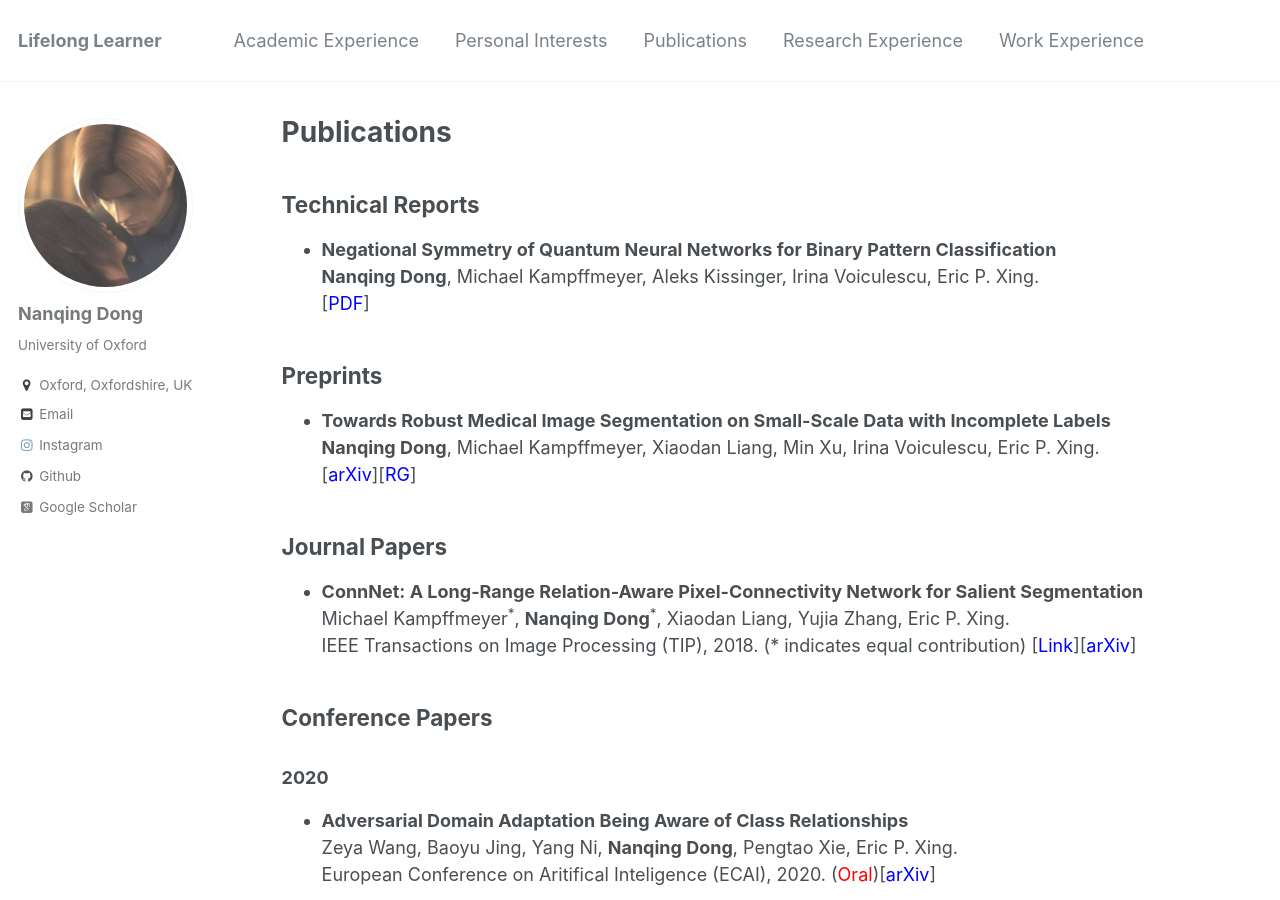
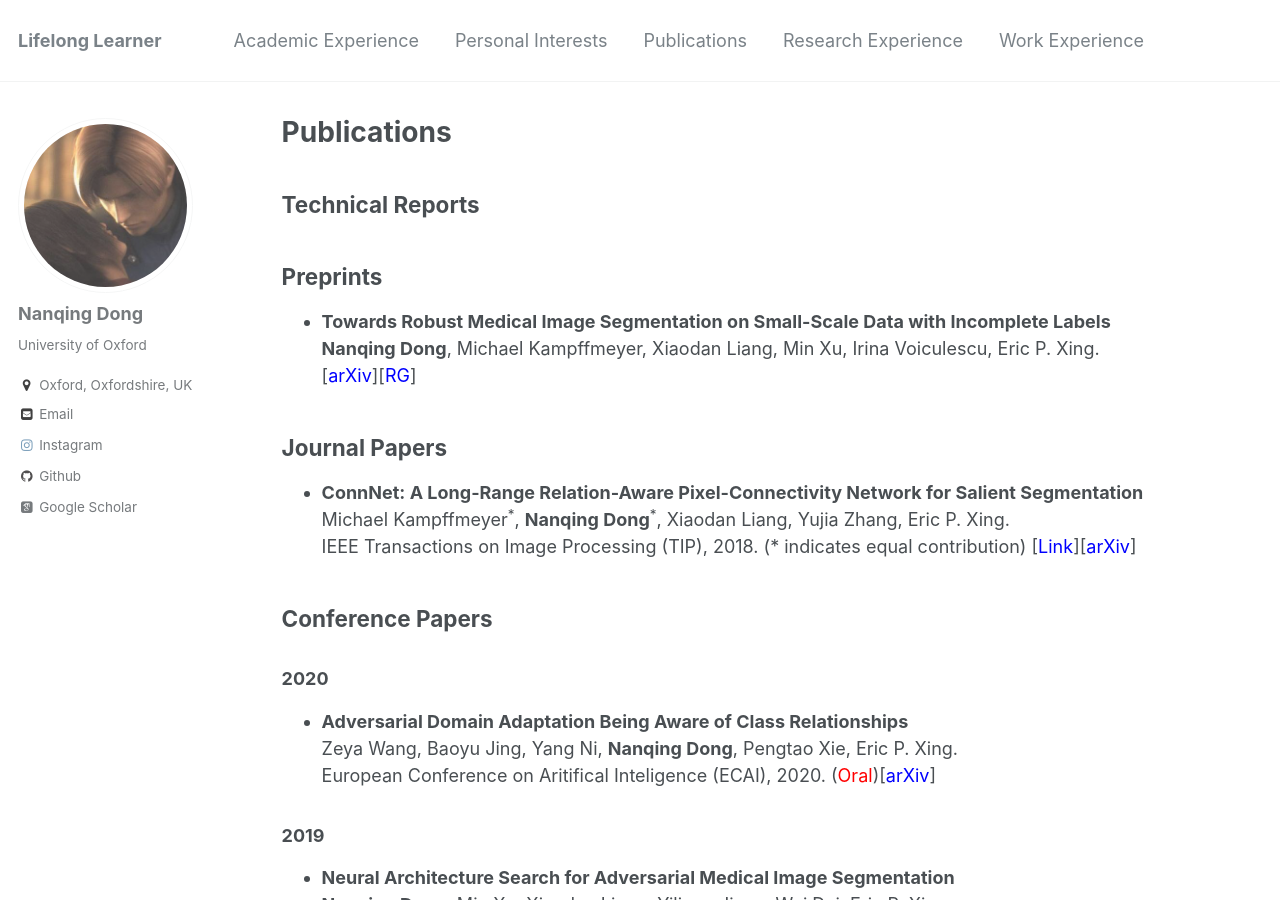
Before and after one commit to eveningdong/eveningdong.github.io, a Jekyll site: the page built from _pages/publications.md, in a window 1280 px wide and 900 px high. Built offline with Jekyll 4.4.1, drawn with Linux system fonts in a browser that asks for light colours; some web fonts are replaced.

Commit message:
rm quantum paper

```diff
--- a/_pages/publications.md
+++ b/_pages/publications.md
@@ -6,10 +6,6 @@ author_profile: true
 ---
 
 ## Technical Reports
-* **Negational Symmetry of Quantum Neural Networks for Binary Pattern Classification**
-  **Nanqing Dong**, Michael Kampffmeyer, Aleks Kissinger, Irina Voiculescu, Eric P. Xing.
-  [[<span style="color:blue">PDF</span>]](https://eveningdong.github.io/files/Symmetry.pdf)
-
 
 ## Preprints
 * **Towards Robust Medical Image Segmentation on Small-Scale Data with Incomplete Labels**
```
